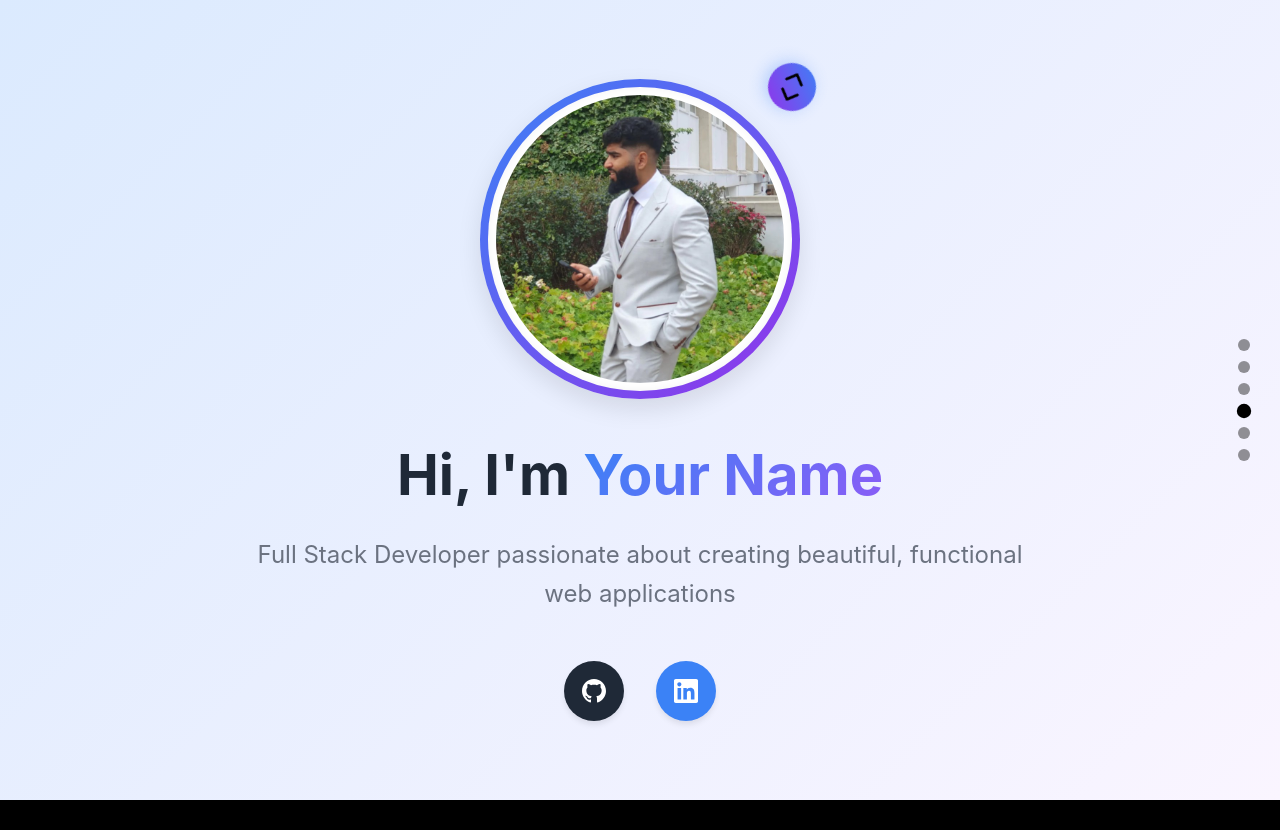
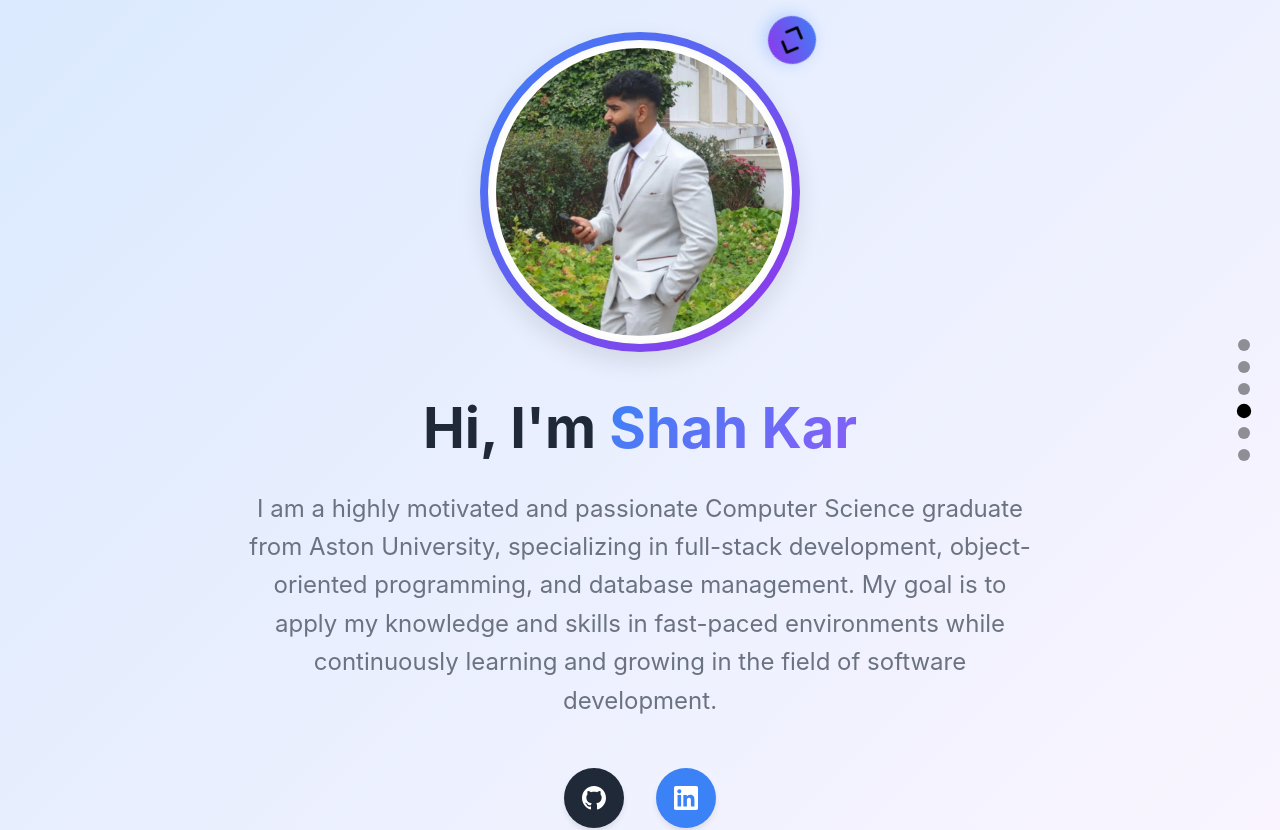
Before and after one commit to Shah-K02/portfolio-project, a React (Create React App) app in the folder my-portfolio/: page / in a window 1280 px wide. Shown: the top 830 px of the page. Built offline with nearby package versions, Linux system fonts and the light colour scheme.

Commit message:
Update Introduction component with personal details and enhanced description

```diff
--- a/my-portfolio/src/components/Introduction.tsx
+++ b/my-portfolio/src/components/Introduction.tsx
@@ -41,14 +41,15 @@ const Introduction: React.FC = () => {
           </div>
 
           <h1 className="main-title">
-            Hi, I'm <span className="highlight">Your Name</span>
+            Hi, I'm <span className="highlight">Shah Kar</span>
           </h1>
           <p className="subtitle">
-            Full Stack Developer passionate about creating beautiful, functional web applications
-          </p>
+          I am a highly motivated and passionate Computer Science graduate from Aston University, specializing in full-stack development, object-oriented programming, and database management. My goal is to apply my knowledge and skills in fast-paced environments while continuously learning and growing in the field of software development.
+
+</p>
           <div className="social-links">
             <a
-              href="https://github.com/yourusername"
+              href="https://github.com/Shah-K02"
               target="_blank"
               rel="noopener noreferrer"
               className="social-link github"
```
